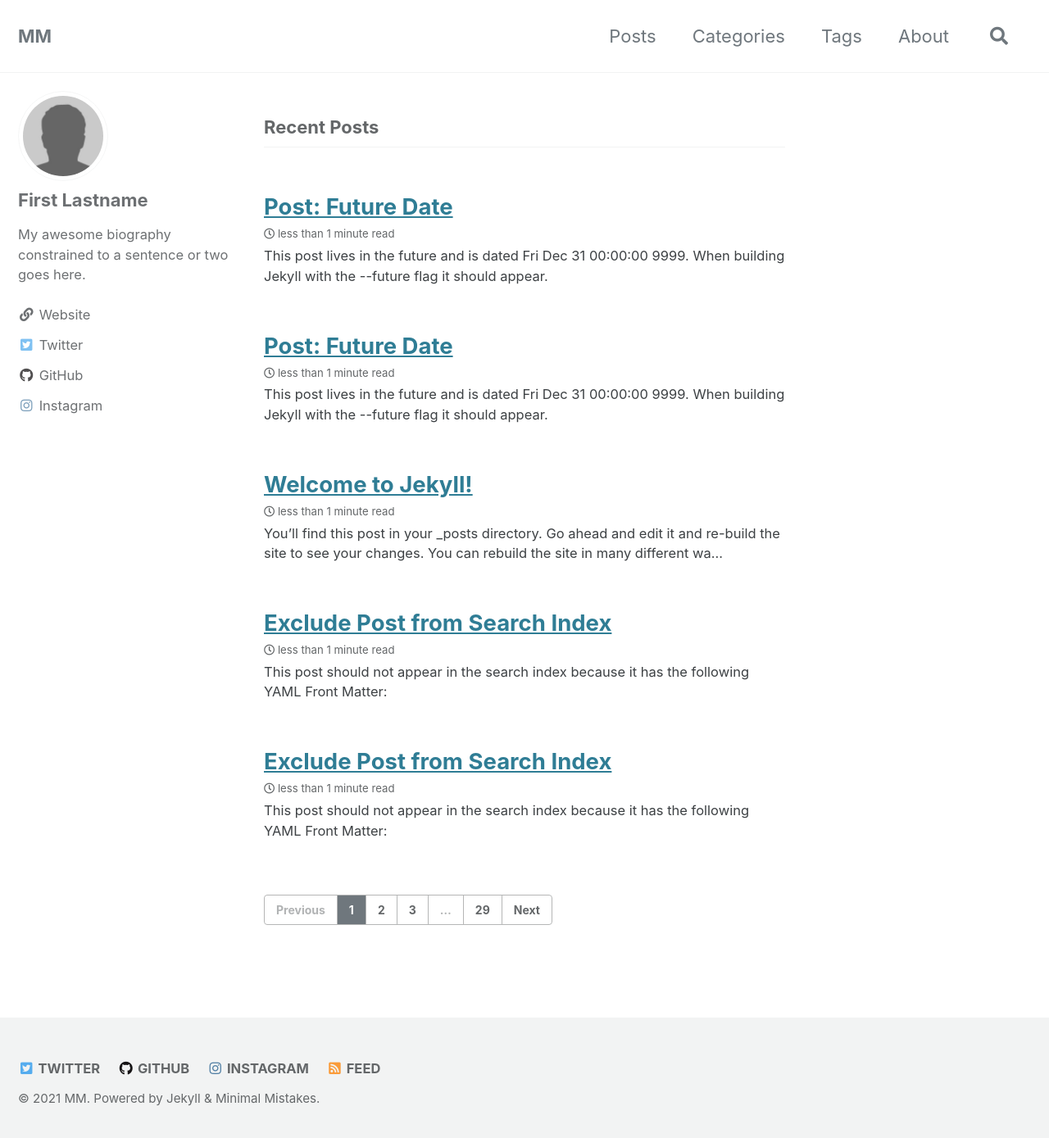
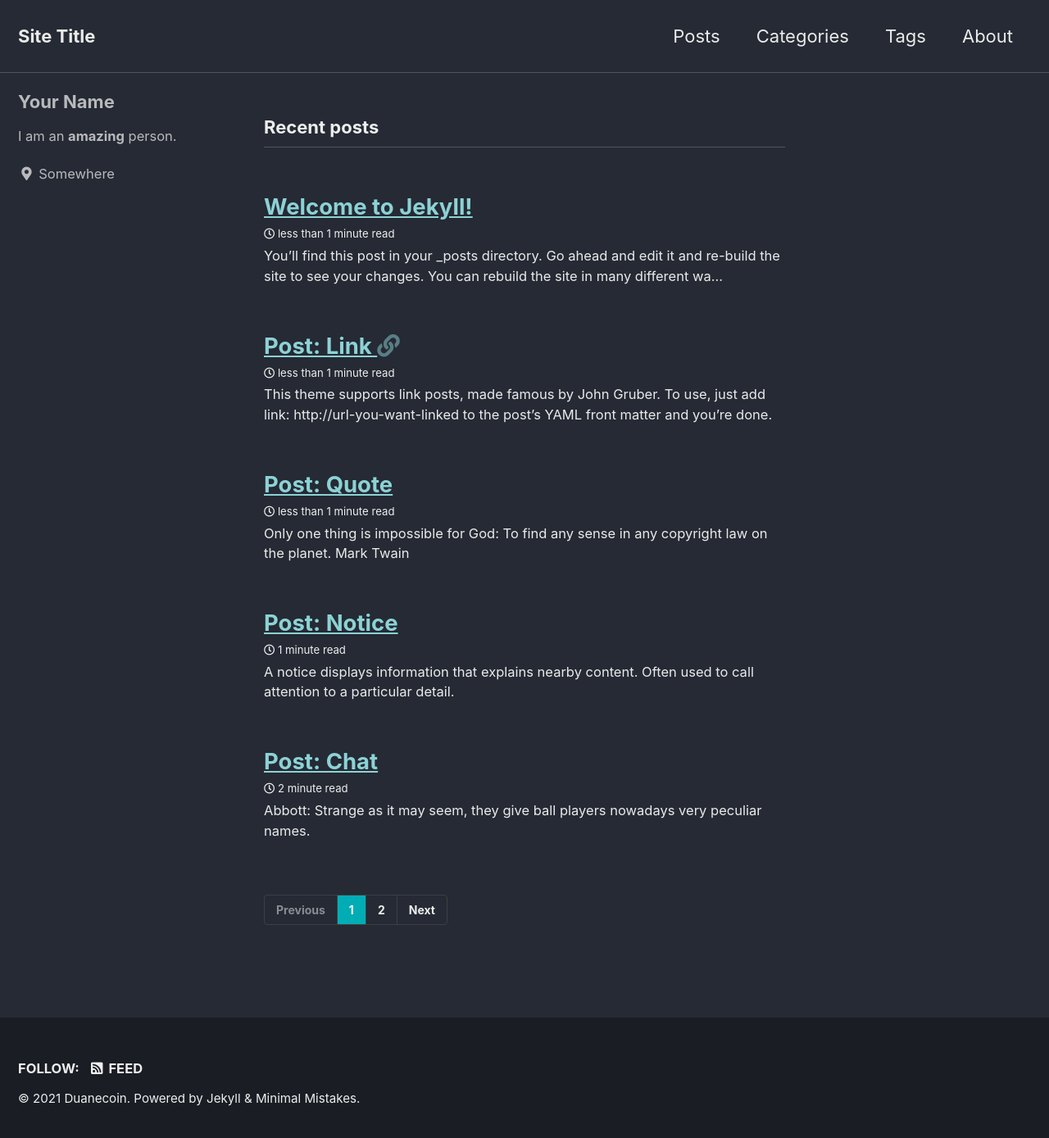
Before and after one commit to thanksmia/thanksmia.github.io, a Jekyll site: the page built from index.html, in a window 1280 px wide and 1397 px high. Shown: the top 1389 px of the window at 82% size. Built offline with Jekyll 4.4.1, drawn with Linux system fonts in a browser that asks for light colours; cached includes are drawn as plain includes; the list of posts is cut into pages by our own code; some of the changed lines change nothing that is shown.

Commit message:
Update _config.yml

```diff
--- a/_config.yml
+++ b/_config.yml
@@ -1,52 +1,225 @@
 # Welcome to Jekyll!
 #
-# This config file is meant for settings that affect your whole blog, values
-# which you are expected to set up once and rarely edit after that. If you find
-# yourself editing this file very often, consider using Jekyll's data files
-# feature for the data you need to update frequently.
+# This config file is meant for settings that affect your entire site, values
+# which you are expected to set up once and rarely need to edit after that.
+# For technical reasons, this file is *NOT* reloaded automatically when you use
+# `jekyll serve`. If you change this file, please restart the server process.
+
+# Theme Settings
 #
-# For technical reasons, this file is *NOT* reloaded automatically when you use
-# 'bundle exec jekyll serve'. If you change this file, please restart the server process.
+# Review documentation to determine if you should use `theme` or `remote_theme`
+# https://mmistakes.github.io/minimal-mistakes/docs/quick-start-guide/#installing-the-theme
 
-# Site settings
-# These are used to personalize your new site. If you look in the HTML files,
-# you will see them accessed via {{ site.title }}, {{ site.email }}, and so on.
-# You can create any custom variable you would like, and they will be accessible
-# in the templates via {{ site.myvariable }}.
-title: MM
-email:
-description: >- # this means to ignore newlines until "baseurl:"
-  Write an awesome description for your new site here. You can edit this
-  line in _config.yml. It will appear in your document head meta (for
-  Google search results) and in your feed.xml site description.
-twitter_username: username
-github_username: username
-minimal_mistakes_skin: default
-search: true
+# theme                  : "minimal-mistakes-jekyll"
+# remote_theme           : "mmistakes/minimal-mistakes"
+minimal_mistakes_skin    : "dark"
 
-# Build settings
+# Site Settings
+locale                   : "en-US"
+title                    : "Site Title"
+title_separator          : "-"
+subtitle                 : # site tagline that appears below site title in masthead
+name                     : "Duanecoin"
+description              : "An amazing website."
+url                      : # the base hostname & protocol for your site e.g. "https://mmistakes.github.io"
+baseurl                  : # the subpath of your site, e.g. "/blog"
+repository               : "thanksmia/thanksmia.github.io"
+teaser                   : # path of fallback teaser image, e.g. "/assets/images/500x300.png"
+logo                     : # path of logo image to display in the masthead, e.g. "/assets/images/88x88.png"
+masthead_title           : # overrides the website title displayed in the masthead, use " " for no title
+# breadcrumbs            : false # true, false (default)
+words_per_minute         : 200
+comments:
+  provider               : # false (default), "disqus", "discourse", "facebook", "staticman", "staticman_v2", "utterances", "giscus", "custom"
+  disqus:
+    shortname            : # https://help.disqus.com/customer/portal/articles/466208-what-s-a-shortname-
+  discourse:
+    server               : # https://meta.discourse.org/t/embedding-discourse-comments-via-javascript/31963 , e.g.: meta.discourse.org
+  facebook:
+    # https://developers.facebook.com/docs/plugins/comments
+    appid                :
+    num_posts            : # 5 (default)
+    colorscheme          : # "light" (default), "dark"
+  utterances:
+    theme                : # "github-light" (default), "github-dark"
+    issue_term           : # "pathname" (default)
+  giscus:
+    repo_id              : # Shown during giscus setup at https://giscus.app
+    category_name        : # Full text name of the category
+    category_id          : # Shown during giscus setup at https://giscus.app
+    discussion_term      : # "pathname" (default), "url", "title", "og:title"
+    reactions_enabled    : # '1' for enabled (default), '0' for disabled
+    theme                : # "light" (default), "dark", "dark_dimmed", "transparent_dark", "preferred_color_scheme"
+  staticman:
+    branch               : # "master"
+    endpoint             : # "https://{your Staticman v3 API}/v3/entry/github/"
+reCaptcha:
+  siteKey                :
+  secret                 :
+atom_feed:
+  path                   : # blank (default) uses feed.xml
+  hide                   : # true, false (default)
+search                   : # true, false (default)
+search_full_content      : # true, false (default)
+search_provider          : # lunr (default), algolia, google
+algolia:
+  application_id         : # YOUR_APPLICATION_ID
+  index_name             : # YOUR_INDEX_NAME
+  search_only_api_key    : # YOUR_SEARCH_ONLY_API_KEY
+  powered_by             : # true (default), false
+google:
+  search_engine_id       : # YOUR_SEARCH_ENGINE_ID
+  instant_search         : # false (default), true
+# SEO Related
+google_site_verification :
+bing_site_verification   :
+naver_site_verification  :
+yandex_site_verification :
+baidu_site_verification  :
+
+# Social Sharing
+twitter:
+  username               :
+facebook:
+  username               :
+  app_id                 :
+  publisher              :
+og_image                 : # Open Graph/Twitter default site image
+# For specifying social profiles
+# - https://developers.google.com/structured-data/customize/social-profiles
+social:
+  type                   : # Person or Organization (defaults to Person)
+  name                   : # If the user or organization name differs from the site's name
+  links: # An array of links to social media profiles
+
+# Analytics
+analytics:
+  provider               : false # false (default), "google", "google-universal", "google-gtag", "custom"
+  google:
+    tracking_id          :
+    anonymize_ip         : # true, false (default)
+
+
+# Site Author
+author:
+  name             : "Your Name"
+  avatar           : # path of avatar image, e.g. "/assets/images/bio-photo.jpg"
+  bio              : "I am an **amazing** person."
+  location         : "Somewhere"
+  email            :
+  links:
+    - label: "Email"
+      icon: "fas fa-fw fa-envelope-square"
+      # url: "mailto:your.name@email.com"
+    - label: "Website"
+      icon: "fas fa-fw fa-link"
+      # url: "https://your-website.com"
+    - label: "Twitter"
+      icon: "fab fa-fw fa-twitter-square"
+      # url: "https://twitter.com/"
+    - label: "Facebook"
+      icon: "fab fa-fw fa-facebook-square"
+      # url: "https://facebook.com/"
+    - label: "GitHub"
+      icon: "fab fa-fw fa-github"
+      # url: "https://github.com/"
+    - label: "Instagram"
+      icon: "fab fa-fw fa-instagram"
+      # url: "https://instagram.com/"
+
+# Site Footer
+footer:
+  links:
+    - label: "Twitter"
+      icon: "fab fa-fw fa-twitter-square"
+      # url:
+    - label: "Facebook"
+      icon: "fab fa-fw fa-facebook-square"
+      # url:
+    - label: "GitHub"
+      icon: "fab fa-fw fa-github"
+      # url:
+    - label: "GitLab"
+      icon: "fab fa-fw fa-gitlab"
+      # url:
+    - label: "Bitbucket"
+      icon: "fab fa-fw fa-bitbucket"
+      # url:
+    - label: "Instagram"
+      icon: "fab fa-fw fa-instagram"
+      # url:
+
+
+# Reading Files
+include:
+  - .htaccess
+  - _pages
+exclude:
+  - "*.sublime-project"
+  - "*.sublime-workspace"
+  - vendor
+  - .asset-cache
+  - .bundle
+  - .jekyll-assets-cache
+  - .sass-cache
+  - assets/js/plugins
+  - assets/js/_main.js
+  - assets/js/vendor
+  - Capfile
+  - CHANGELOG
+  - config
+  - Gemfile
+  - Gruntfile.js
+  - gulpfile.js
+  - LICENSE
+  - log
+  - node_modules
+  - package.json
+  - package-lock.json
+  - Rakefile
+  - README
+  - tmp
+  - /docs # ignore Minimal Mistakes /docs
+  - /test # ignore Minimal Mistakes /test
+keep_files:
+  - .git
+  - .svn
+encoding: "utf-8"
+markdown_ext: "markdown,mkdown,mkdn,mkd,md"
+
+
+# Conversion
 markdown: kramdown
-remote_theme: mmistakes/minimal-mistakes
+highlighter: rouge
+lsi: false
+excerpt_separator: "\n\n"
+incremental: false
+
+
+# Markdown Processing
+kramdown:
+  input: GFM
+  hard_wrap: false
+  auto_ids: true
+  footnote_nr: 1
+  entity_output: as_char
+  toc_levels: 1..6
+  smart_quotes: lsquo,rsquo,ldquo,rdquo
+  enable_coderay: false
+
+
+# Sass/SCSS
+sass:
+  sass_dir: _sass
+  style: compressed # https://sass-lang.com/documentation/file.SASS_REFERENCE.html#output_style
+
+
 # Outputting
 permalink: /:categories/:title/
 paginate: 5 # amount of posts to show
 paginate_path: /page:num/
 timezone: # https://en.wikipedia.org/wiki/List_of_tz_database_time_zones
 
-include:
-  - _pages
-
-# Exclude from processing.
-# The following items will not be processed, by default. Create a custom list
-# to override the default setting.
-# exclude:
-#   - Gemfile
-#   - Gemfile.lock
-#   - node_modules
-#   - vendor/bundle/
-#   - vendor/cache/
-#   - vendor/gems/
-#   - vendor/ruby/
 
 # Plugins (previously gems:)
 plugins:
@@ -54,39 +227,55 @@
   - jekyll-sitemap
   - jekyll-gist
   - jekyll-feed
-  - jemoji
   - jekyll-include-cache
 
-author:
-  name   : "First Lastname"
-  avatar : "/assets/images/bio-photo.jpg"
-  bio    : "My awesome biography constrained to a sentence or two goes here."
-  links:
-    - label: "Website"
-      icon: "fas fa-fw fa-link"
-      url: "https://"
-    - label: "Twitter"
-      icon: "fab fa-fw fa-twitter-square"
-      url: "https://twitter.com/"
-    - label: "GitHub"
-      icon: "fab fa-fw fa-github"
-      url: "https://github.com/"
-    - label: "Instagram"
-      icon: "fab fa-fw fa-instagram"
-      url: "https://instagram.com/"
+# mimic GitHub Pages with --safe
+whitelist:
+  - jekyll-paginate
+  - jekyll-sitemap
+  - jekyll-gist
+  - jekyll-feed
+  - jekyll-include-cache
 
-footer:
-  links:
-    - label: "Twitter"
-      icon: "fab fa-fw fa-twitter-square"
-      url: "https://twitter.com/"
-    - label: "GitHub"
-      icon: "fab fa-fw fa-github"
-      url: "https://github.com/"
-    - label: "Instagram"
-      icon: "fab fa-fw fa-instagram"
-      url: "https://instagram.com/"
 
+# Archives
+#  Type
+#  - GitHub Pages compatible archive pages built with Liquid ~> type: liquid (default)
+#  - Jekyll Archives plugin archive pages ~> type: jekyll-archives
+#  Path (examples)
+#  - Archive page should exist at path when using Liquid method or you can
+#    expect broken links (especially with breadcrumbs enabled)
+#  - <base_path>/tags/my-awesome-tag/index.html ~> path: /tags/
+#  - <base_path>/categories/my-awesome-category/index.html ~> path: /categories/
+#  - <base_path>/my-awesome-category/index.html ~> path: /
+category_archive:
+  type: liquid
+  path: /categories/
+tag_archive:
+  type: liquid
+  path: /tags/
+# https://github.com/jekyll/jekyll-archives
+# jekyll-archives:
+#   enabled:
+#     - categories
+#     - tags
+#   layouts:
+#     category: archive-taxonomy
+#     tag: archive-taxonomy
+#   permalinks:
+#     category: /categories/:name/
+#     tag: /tags/:name/
+
+
+# HTML Compression
+# - https://jch.penibelst.de/
+compress_html:
+  clippings: all
+  ignore:
+    envs: development
+
+
+# Defaults
 defaults:
   # _posts
   - scope:
@@ -96,20 +285,6 @@
       layout: single
       author_profile: true
       read_time: true
-      comments: true
+      comments: # true
       share: true
       related: true
-  # _pages
-  - scope:
-      path: "_pages"
-      type: pages
-    values:
-      layout: single
-      author_profile: true
-
-category_archive:
-  type: liquid
-  path: /categories/
-tag_archive:
-  type: liquid
-  path: /tags/
```
